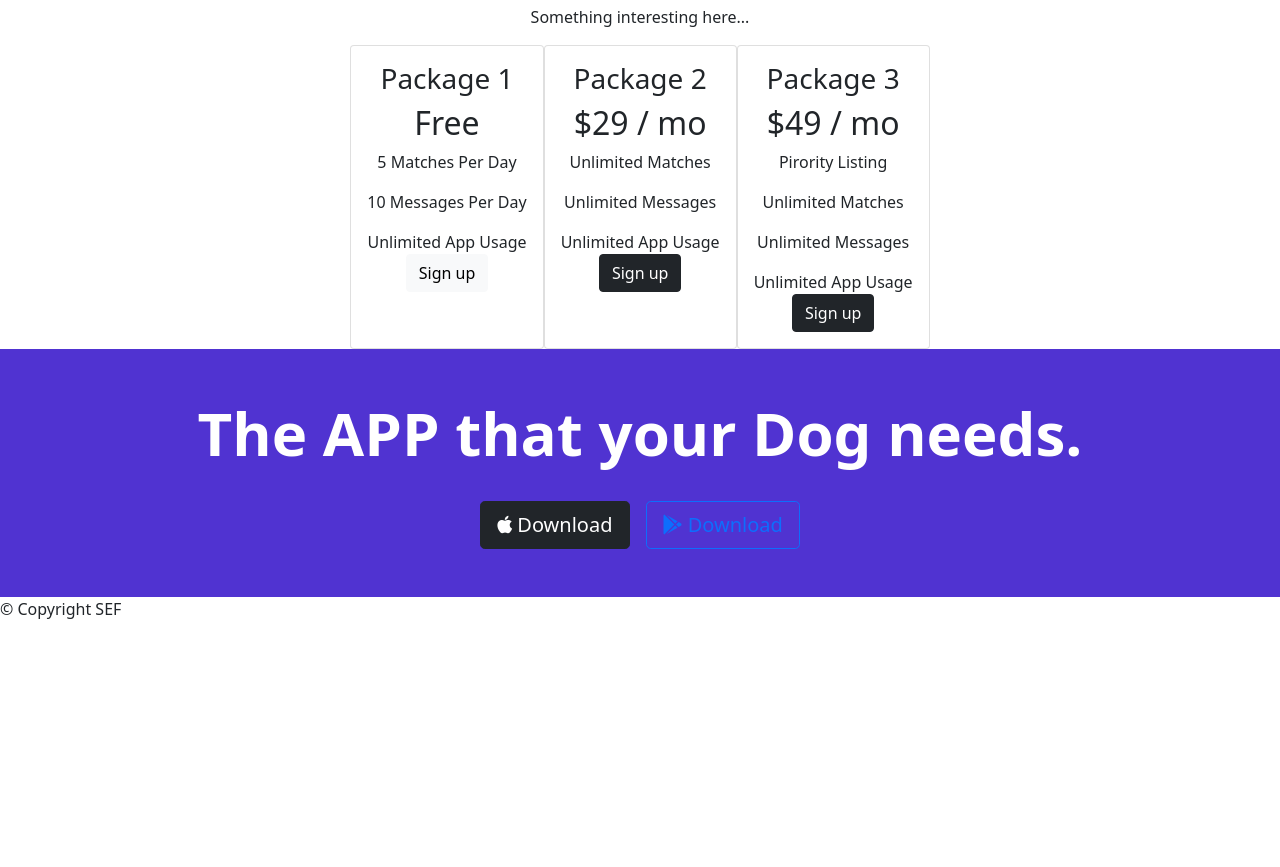
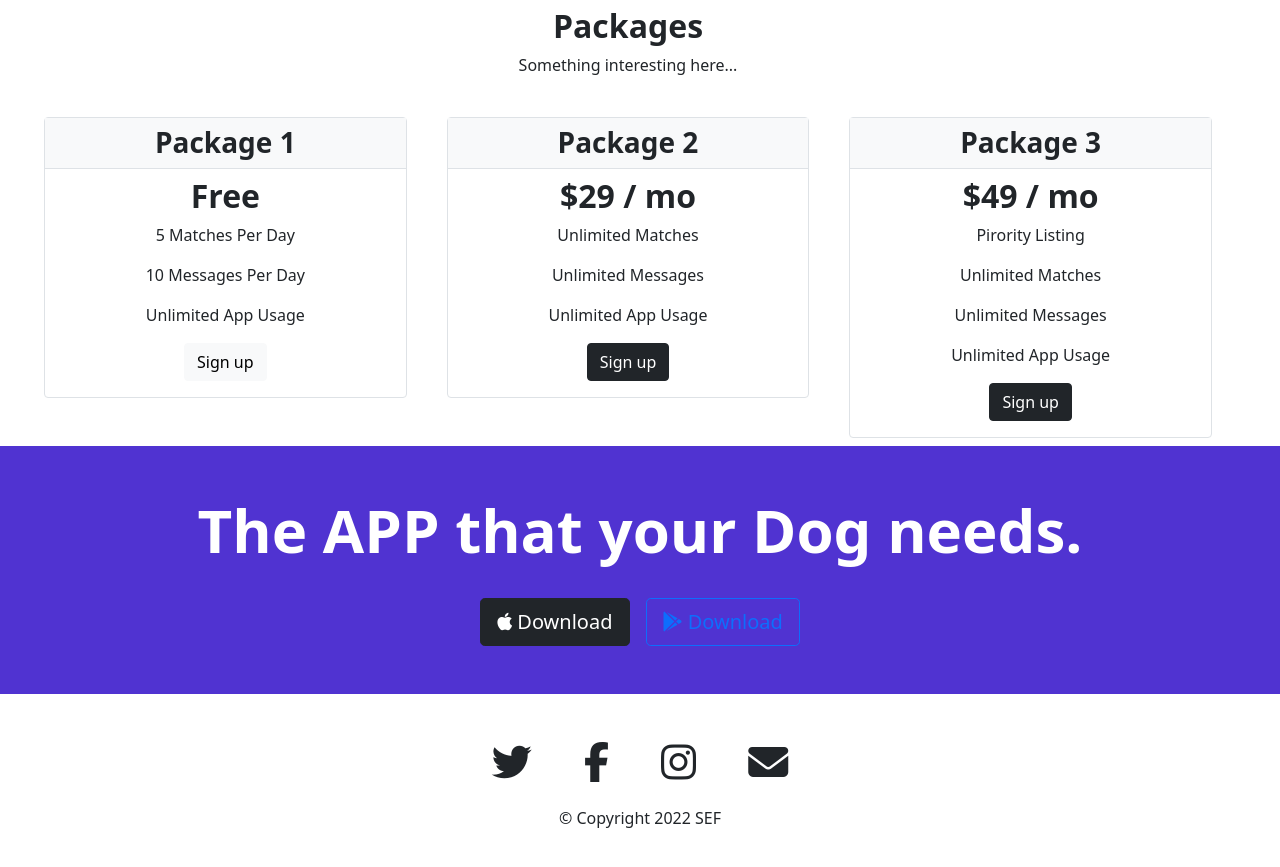
Before and after one commit to Bilalachi/dog_dating_website, a plain HTML site: page index.html in a window 1280 px wide. Shown: the part 1256-2123 px from the top of the page. Before the commit the page ends 1893 px from the top, so only its background shows below. Drawn offline with nearby package versions, Linux system fonts and the light colour scheme.

```diff
--- a/index.html
+++ b/index.html
@@ -138,52 +138,45 @@
   <!-- Pricing -->
 
   <section id="pricing">
-    <div class="pricing text-center">
-      <h2>Packages</h2>
+    <div class="pricing text-center pt-5 me-4">
+      <h2 class="fw-bolder">Packages</h2>
       <p>Something interesting here...</p>
-      <div class="cards">
-        <div class="d-flex flex-row justify-content-center flex-wrap">
-          <div class="card">
-            <div class="card-body">
-              <div class="title">
-                <h3 class="card-title">Package 1</h3>
-              </div>
-                <h2 class="card-price">Free</h2>
-              <div class="card-text">
+      <div class="row pt-3 me-4 ms-4">
+        <div class="col-lg-4 col-md-6">
+          <div class="m-2 border rounded">
+              <h3 class="fw-bolder border-bottom pt-2 pb-2 bg-light ">Package 1</h3>
+              <h2 class="fw-bold">Free</h2>
+              <div class="card-text mb-3">
                 <p class="card-text">5 Matches Per Day</p>
                 <p class="card-text">10 Messages Per Day</p>
                 <p class="card-text">Unlimited App Usage</p>
               </div>
-              <button type="button" class="btn btn-light">Sign up</button>
+              <button type="button" class="btn btn-light mb-3">Sign up</button>
               </div>
             </div>
-            <div class="card">
-              <div class="card-body">
-                <div class="title">
-                  <h3 class="card-title">Package 2</h3>
-                </div>
-                  <h2 class="card-price">$29 / mo</h2>
-                <div class="card-text">
+            <div class="col-lg-4 col-md-6">
+              <div class="m-2 border rounded">
+                <h3 class="fw-bolder border-bottom pt-2 pb-2 bg-light ">Package 2</h3>
+                <h2 class="fw-bold">$29 / mo</h2>
+                <div class="card-text mb-3">
                   <p class="card-text">Unlimited Matches</p>
                   <p class="card-text">Unlimited Messages</p>
                   <p class="card-text">Unlimited App Usage</p>
                 </div>
-                <button type="button" class="btn btn-dark">Sign up</button>
+                <button type="button" class="btn btn-dark mb-3">Sign up</button>
                 </div>
               </div>
-              <div class="card">
-            <div class="card-body">
-              <div class="title">
-                <h3 class="card-title">Package 3</h3>
-              </div>
-                <h2 class="card-price">$49 / mo</h2>
-              <div class="card-text">
+            <div class="col-lg-4 col-md-6">
+              <div class="m-2 border rounded">
+                <h3 class="fw-bolder border-bottom pt-2 pb-2 bg-light ">Package 3</h3>
+                <h2 class="fw-bold">$49 / mo</h2>
+              <div class="card-text mb-3">
                 <p class="card-text">Pirority Listing</p>
                 <p class="card-text">Unlimited Matches</p>
                 <p class="card-text">Unlimited Messages</p>
                 <p class="card-text">Unlimited App Usage</p>
               </div>
-              <button type="button" class="btn btn-dark">Sign up</button>
+              <button type="button" class="btn btn-dark mb-3">Sign up</button>
               </div>
             </div>
           </div>
@@ -215,10 +208,12 @@
 
   <!-- Footer -->
 
-  <footer id="footer">
-
-    <p>© Copyright SEF</p>
-
+  <footer id="footer" class="text-center p-4">
+    <i class="fab fa-twitter display-6 p-4"></i>
+    <i class="fab fa-facebook-f display-6 p-4"></i>
+    <i class="fab fa-instagram display-6 p-4"></i>
+    <i class="fas fa-envelope display-6 p-4"></i>
+    <p>© Copyright 2022 SEF</p>
   </footer>
 
   <script src="https://cdn.jsdelivr.net/npm/bootstrap@5.1.3/dist/js/bootstrap.min.js" integrity="sha384-QJHtvGhmr9XOIpI6YVutG+2QOK9T+ZnN4kzFN1RtK3zEFEIsxhlmWl5/YESvpZ13" crossorigin="anonymous"></script>
```
